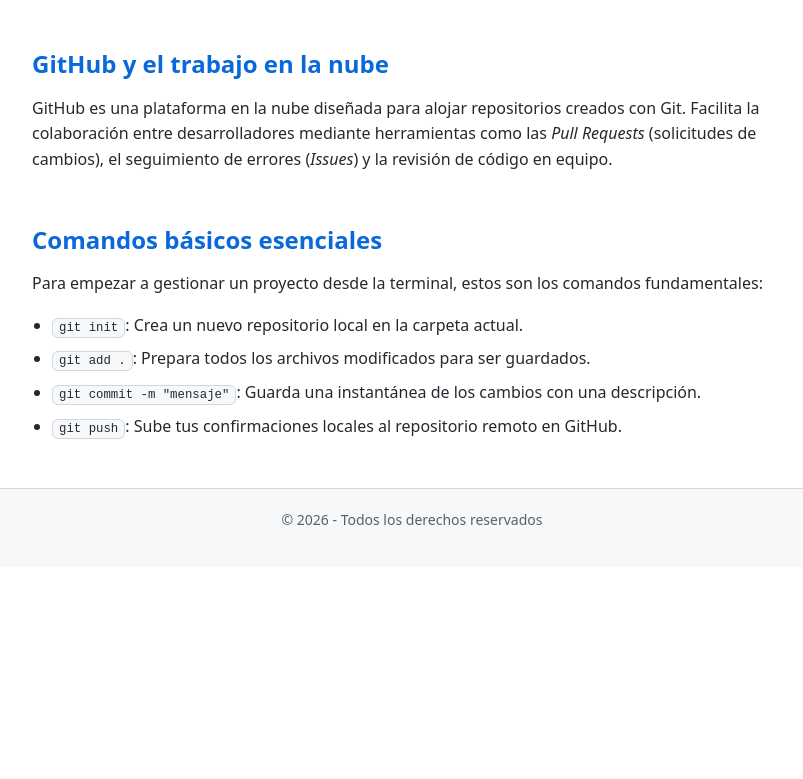
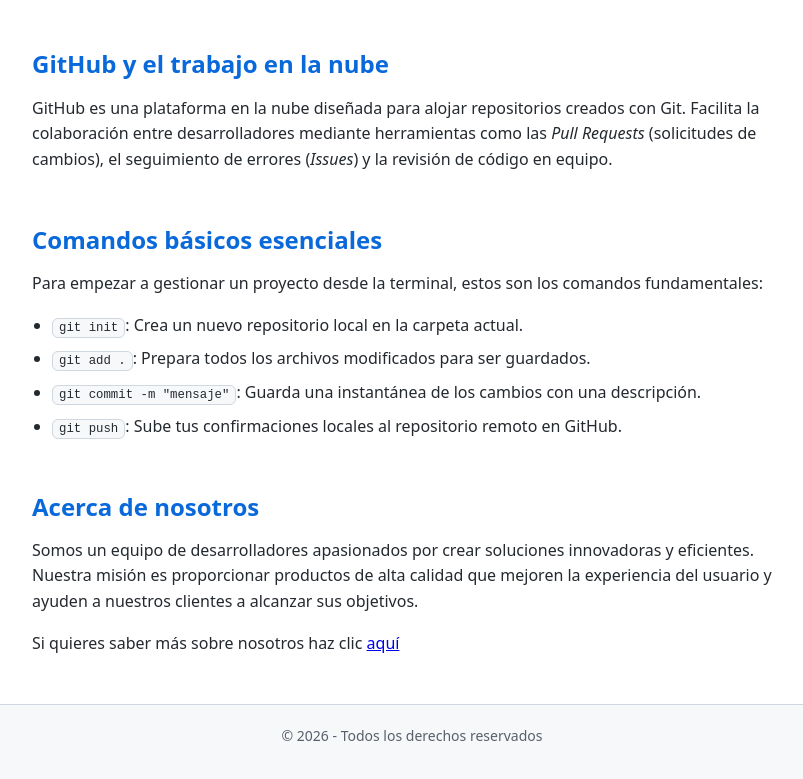
Before and after one commit to jmanzanera-edu/Proyecto-Web-JuMaBa2627, a plain HTML site: page index.html in a window 1280 px wide. Shown: the part 329-1108 px from the top of the page, without its empty margins (228-1031 px from the left). Before the commit the page ends 896 px from the top, so only its background shows below. Drawn offline with Linux system fonts and the light colour scheme.

Commit message:
Pagina about añadida

```diff
--- a/index.html
+++ b/index.html
@@ -6,7 +6,7 @@
     <meta name="viewport" content="width=device-width, initial-scale=1.0">
     <title>Actividad 3.1</title>
     <!-- Enlace a la hoja de estilos externa -->
-  <link rel="stylesheet" href="./css/styles.css">
+    <link rel="stylesheet" href="./css/styles.css">
 </head>
 
 <body>
@@ -19,6 +19,7 @@
                 <li><a href="#que-es-git">¿Qué es Git?</a></li>
                 <li><a href="#github">GitHub</a></li>
                 <li><a href="#comandos">Comandos básicos</a></li>
+                <li><a href="#about">Acerca de nosotros</a></li>
             </ul>
         </nav>
     </header>
@@ -57,7 +58,15 @@
                     <li><code>git push</code>: Sube tus confirmaciones locales al repositorio remoto en GitHub.</li>
                 </ul>
             </section>
+            <section id="about">
+                <h2>Acerca de nosotros</h2>
+                <p>Somos un equipo de desarrolladores apasionados por crear soluciones innovadoras y eficientes. Nuestra
+                    misión es proporcionar productos de alta calidad que mejoren la experiencia del usuario y ayuden a
+                    nuestros clientes a alcanzar sus objetivos.</p>
+                <p>Si quieres saber más sobre nosotros haz clic <a href="../pages/about.html">aquí</a></p>
+            </section>
         </section>
+
     </main>
 
     <footer>
```
Also changed, not shown: pages/about.html (added, +15 -0 lines).
